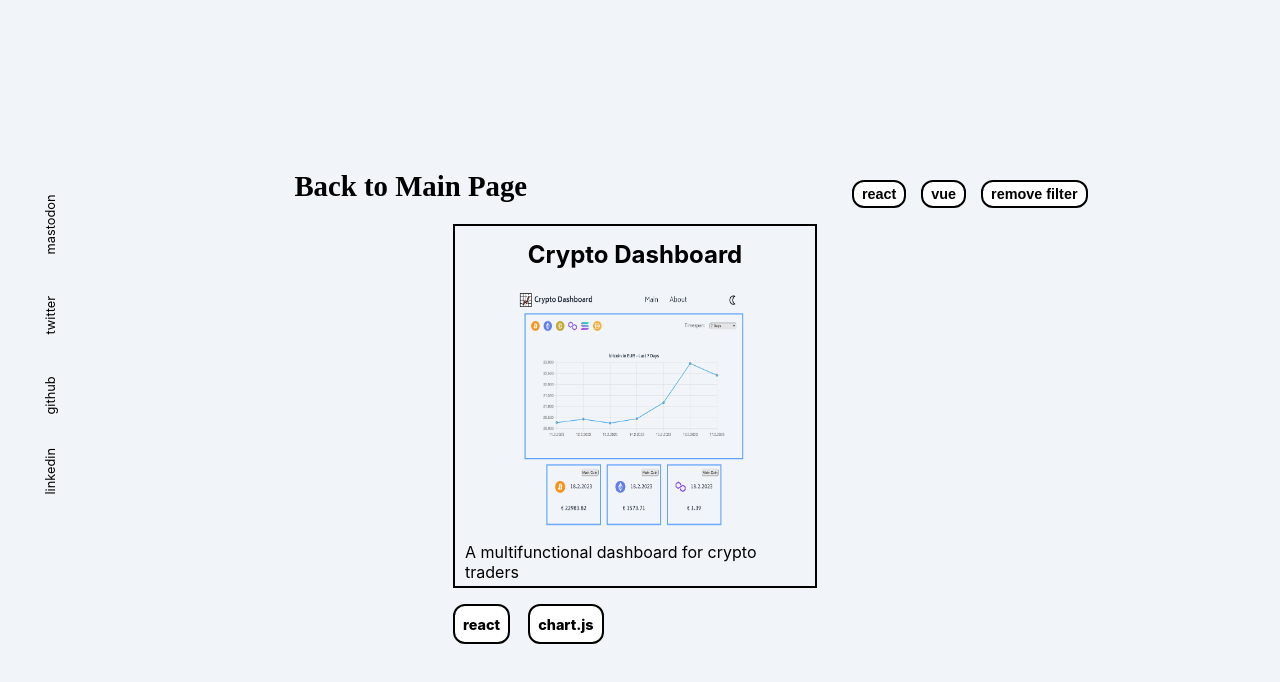
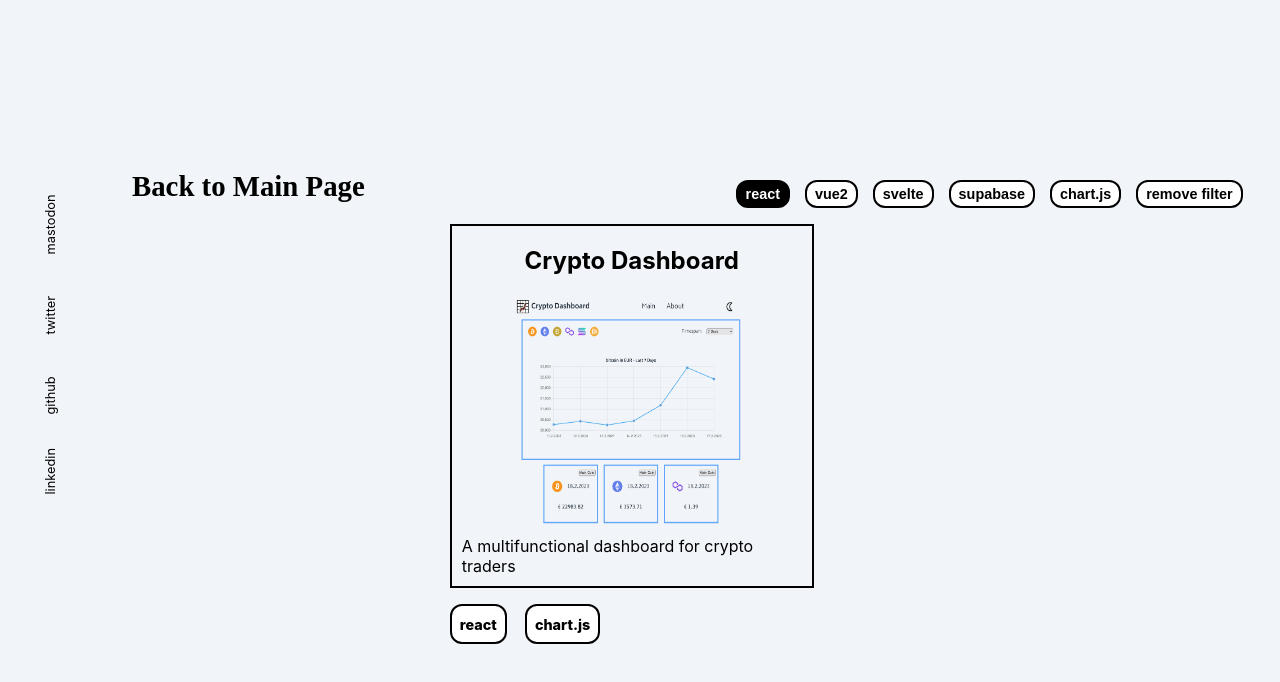
Before and after one commit to SubliminalGuy/dev-portfolio, a React (Create React App) app: page /projects in a window 1280 px wide. Both pictures are taken after a click on the button "react". Shown: the top 682 px of the page. Built offline with nearby package versions, Linux system fonts and the light colour scheme; a web font is replaced by a local one.

Commit message:
Add Single Project Page And FilterRoute

```diff
--- a/src/App.css
+++ b/src/App.css
@@ -10,7 +10,7 @@ body {
   margin-top: 8vh;
   display: grid;
   grid-template-rows: 100px 8fr 1fr;
-  grid-template-columns: 100px 8fr 10fr 1fr;
+  grid-template-columns: 100px 8fr 8fr 1fr;
 }
 
 .sidebar-container {
@@ -38,7 +38,7 @@ body {
   grid-column: 3;
 }
 
-.project-main-container {
+.projects-main-container {
   margin-left: 2rem;
   width: 100%;
   grid-row: 2;
@@ -46,19 +46,19 @@ body {
   grid-column-end: 4;
 }
 
-.project-main-filter-container {
+.projects-main-filter-container {
   display: flex;
-  justify-content: space-around;
+  justify-content: space-between;
   align-items: center;
 }
 
-.project-filter-button-container {
+.projects-filter-button-container {
   display: flex;
   justify-content: space-around;
   gap: 15px;
 }
 
-.project-filter-button {
+.projects-filter-button {
   border: black 2px solid;
   border-radius: 12px;
   padding: 4px 8px;
@@ -66,6 +66,11 @@ body {
   font-size: 0.9rem;
   font-weight: 800;
   background-color: white;
+}
+
+.projects-filter-button.selected {
+  background-color: black;
+  color: white;
 }
 
 .projects-container {
@@ -77,10 +82,10 @@ body {
   justify-content: space-around;
 }
 
-.single-project-main-container {
+.project-main-container {
 }
 
-.single-project-description-container {
+.project-description-container {
   border: black 2px solid;
   display: flex;
   flex-direction: column;
@@ -90,20 +95,26 @@ body {
   height: 360px;
 }
 
-.single-project-image {
+.project-image {
   width: 240px;
   height: 240px;
 }
 
-.single-project-description {
+.project-description {
   margin: 10px 10px;
 }
 
-.single-project-name {
+.project-name {
   border: 2px solid black;
   border-radius: 10px;
   background-color: white;
   padding: 5px 10px;
+}
+
+.project-link {
+  text-decoration: none;
+  color: black;
+
 }
 
 .tag-main-container {
--- a/src/App.js
+++ b/src/App.js
@@ -3,6 +3,7 @@ import "./App.css";
 import { BrowserRouter, Routes, Route } from "react-router-dom";
 import Layout from "./componentes/Layout";
 import Projects from "./pages/Projects";
+import Project from "./pages/Project";
 import Main from "./pages/Main";
 
 function App() {
@@ -12,6 +13,7 @@ function App() {
         <Route path="/" element={<Layout />}>
           <Route index element={<Main />} />
           <Route path="projects" element={<Projects />} />
+          <Route path="projects/:id" element={<Project />} />
         </Route>
       </Routes>
     </BrowserRouter>
--- /dev/null
+++ b/src/helpers/capitalizeFirstLetter.js
@@ -0,0 +1,3 @@
+export function capitalizeFirstLetter(string) {
+    return string.charAt(0).toUpperCase() + string.slice(1);
+}
--- /dev/null
+++ b/src/helpers/projectData.js
@@ -0,0 +1,34 @@
+export const projects = [
+    {
+      projectId: "1",
+      projectName: "Crypto Dashboard",
+      projectDescription: "A multifunctional dashboard for crypto traders",
+      projectLink: "https://subguy-crypto-dashboard.netlify.app/",
+      projectImage: "../images/cryptodashboard.png",
+      projectTags: ["react", "chart.js"],
+    },
+    {
+      projectId: "2",
+      projectName: "Adults in the Zoom",
+      projectDescription: "A Svelte based Blog for political memoirs",
+      projectLink: "https://www.adults-in-the-zoom.de/",
+      projectImage: "..//images/a-in-the-zoom.png",
+      projectTags: ["svelte", "supabase"],
+    },
+    {
+      projectId: "3",
+      projectName: "Sopita de Letras",
+      projectDescription: "A simple letter soup game for spanish beginners",
+      projectLink: "https://sopitadeletras.netlify.app/",
+      projectImage: "..//images/sopitadeletras.png",
+      projectTags: ["vue2"],
+    },
+    {
+      projectId: "4",
+      projectName: "Abecedario",
+      projectDescription: "A simple pronounciation guide for spanish beginners",
+      projectLink: "https://teresais-alfabeto.netlify.app/",
+      projectImage: "..//images/abecedario.png",
+      projectTags: ["vue2"],
+    },
+  ];
--- /dev/null
+++ b/src/pages/Project.js
@@ -0,0 +1,48 @@
+import { useParams, Link, useLocation } from "react-router-dom"
+import { projects } from "../helpers/projectData";
+import { capitalizeFirstLetter } from "../helpers/capitalizeFirstLetter";
+
+export default function Project() {
+
+    const { id } = useParams()
+    const location = useLocation()
+
+
+    const el = projects.filter(el => el.projectId === id)[0]
+
+    const search = location.state?.search || ""
+    const type = location.state?.type || ""
+
+
+
+
+    return (
+        <div className="projects-main-container">
+            <div className="projects-main-filter-container">
+        <Link className="navi-backlink" to={`..${search}`} relative="path">
+          Back to {capitalizeFirstLetter(type)} Projects
+        </Link>
+        </div>
+            <div className="project-main-container">
+                <div className="project-description-container">
+      <h2>{el.projectName}</h2>
+      <a href={el.projectLink} target="_blank" rel="noreferrer">
+        <img
+          className="project-image"
+          src={el.projectImage}
+          alt={el.projectName}
+        />
+      </a>
+      <p className="project-description">{el.projectDescription}</p>
+    </div>
+    <div className="tag-main-container">
+      {el.projectTags.map((tag) => (
+        <div className="tag-container">
+          <p className="project-tag">{tag}</p>
+        </div>
+      ))}
+    </div>
+  </div>
+  </div>
+  )
+}
--- a/src/pages/Projects.js
+++ b/src/pages/Projects.js
@@ -1,4 +1,5 @@
 import { Link, useSearchParams } from "react-router-dom";
+import { projects } from "../helpers/projectData";
 
 export default function Projects() {
   const [searchParams, setSearchParams] = useSearchParams();
@@ -7,40 +8,7 @@ export default function Projects() {
 
   console.log("typeFilter", typeFilter);
 
-  const projects = [
-    {
-      projectId: "1",
-      projectName: "Crypto Dashboard",
-      projectDescription: "A multifunctional dashboard for crypto traders",
-      projectLink: "https://subguy-crypto-dashboard.netlify.app/",
-      projectImage: "../images/cryptodashboard.png",
-      projectTags: ["react", "chart.js"],
-    },
-    {
-      projectId: "2",
-      projectName: "Adults in the Zoom",
-      projectDescription: "A Svelte based Blog for political memoirs",
-      projectLink: "https://www.adults-in-the-zoom.de/",
-      projectImage: "..//images/a-in-the-zoom.png",
-      projectTags: ["svelte", "firebase"],
-    },
-    {
-      projectId: "3",
-      projectName: "Sopita de Letras",
-      projectDescription: "A simple letter soup game for spanish beginners",
-      projectLink: "https://sopitadeletras.netlify.app/",
-      projectImage: "..//images/sopitadeletras.png",
-      projectTags: ["vue"],
-    },
-    {
-      projectId: "4",
-      projectName: "Abecedario",
-      projectDescription: "A simple pronounciation guide for spanish beginners",
-      projectLink: "https://teresais-alfabeto.netlify.app/",
-      projectImage: "..//images/abecedario.png",
-      projectTags: ["vue"],
-    },
-  ];
+
 
   function handleFilterChange(key, value) {
     console.log(searchParams);
@@ -59,18 +27,21 @@ export default function Projects() {
     : projects;
 
   const projectElements = displayedProjects.map((el) => (
-    <div className="single-project-main-container">
-      <div className="single-project-description-container">
+    <div className="project-main-container">
+      <Link className="project-link" to={el.projectId} state={{search: `?${searchParams.toString()}`,
+                    type: typeFilter }}>
+      <div className="project-description-container">
         <h2>{el.projectName}</h2>
-        <a href={el.projectLink} target="_blank" rel="noreferrer">
+
           <img
-            className="single-project-image"
+            className="project-image"
             src={el.projectImage}
             alt={el.projectName}
           />
-        </a>
-        <p className="single-project-description">{el.projectDescription}</p>
+
+        <p className="project-description">{el.projectDescription}</p>
       </div>
+      </Link>
       <div className="tag-main-container">
         {el.projectTags.map((tag) => (
           <div className="tag-container">
@@ -82,28 +53,46 @@ export default function Projects() {
   ));
 
   return (
-    <div className="project-main-container">
-      <div className="project-main-filter-container">
+    <div className="projects-main-container">
+      <div className="projects-main-filter-container">
         <Link className="navi-backlink" to="..">
           Back to Main Page
         </Link>
-        <div className="project-filter-button-container">
+        <div className="projects-filter-button-container">
           <button
             onClick={() => handleFilterChange("type", "react")}
-            className="project-filter-button"
+            className={`projects-filter-button ${typeFilter === "react" ? "selected" : ""}`}
           >
             react
           </button>
           <button
-            onClick={() => handleFilterChange("type", "vue")}
-            className="project-filter-button"
+            onClick={() => handleFilterChange("type", "vue2")}
+            className={`projects-filter-button ${typeFilter === "vue2" ? "selected" : ""}`}
           >
-            vue
+            vue2
+          </button>
+          <button
+            onClick={() => handleFilterChange("type", "svelte")}
+            className={`projects-filter-button ${typeFilter === "svelte" ? "selected" : ""}`}
+          >
+            svelte
+          </button>
+          <button
+            onClick={() => handleFilterChange("type", "supabase")}
+            className={`projects-filter-button ${typeFilter === "supabase" ? "selected" : ""}`}
+          >
+            supabase
+          </button>
+          <button
+            onClick={() => handleFilterChange("type", "chart.js")}
+            className={`projects-filter-button ${typeFilter === "chart.js" ? "selected" : ""}`}
+          >
+            chart.js
           </button>
           {typeFilter ? (
             <button
               onClick={() => handleFilterChange("type", null)}
-              className="project-filter-button"
+              className="projects-filter-button"
             >
               remove filter
             </button>
```
